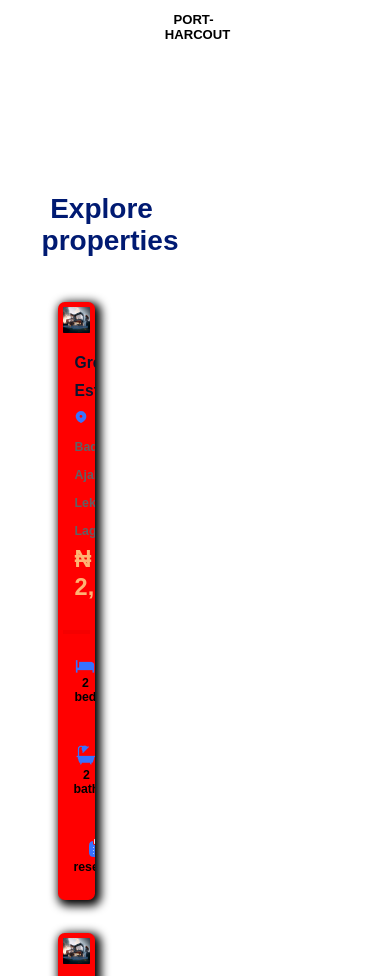
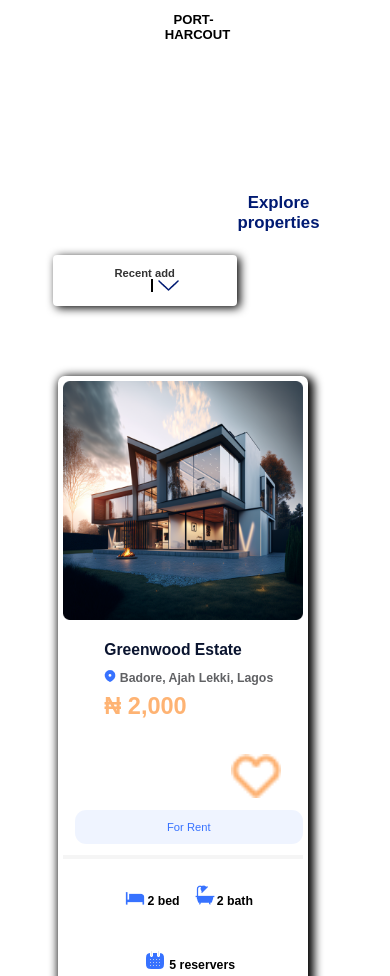
Before and after one commit to 01alex01/https---github.com-01alex01-kreebz, a website: page index.html in a window 390 px wide. Shown: the part 4062-5038 px from the top of the page. Drawn offline with Linux system fonts and the light colour scheme; files that its build step writes are made by us from their sources.

Commit message:
working on the responsive

```diff
--- a/sass/abstracts/_variable.scss
+++ b/sass/abstracts/_variable.scss
@@ -4,6 +4,7 @@ $color-primary:linear-gradient(270deg, #FFFAF5 -71.67%, rgba(255, 250, 245, 0) 1
 
 $color-primary-light: #3772FF;
 $color-primary-light-sub:#3772FF14;
+$color-primary-light-main:#05267360;
 ;
 
 $color-primary-dark-main: #ff7d0b;
--- a/sass/components/_explore.scss
+++ b/sass/components/_explore.scss
@@ -1,3 +1,5 @@
+
+
 .explore {
     height: 100%;
     text-align: center;
@@ -18,7 +20,10 @@
 
         &--1 {
             display: flex;
-
+            @include respond(tab-port){
+                display: inline-block;
+                text-align: center;
+            }
 
 
             &-a {
@@ -27,25 +32,40 @@
                 font-size: 2.5rem;
                 color: $color-tertiary-dark;
                 margin-right: 10px;
+                @include respond(tab-port){
+                    display: inline-block;
+                    margin-bottom: 2rem;
+                  font-size: 1.5rem;
+                    margin-left: 4rem;
+                }
             }
 
             &-b {
 
                 float: left;
                 border: 2px solid transparent;
-                box-shadow: 3px 2px 5px black;
+                box-shadow: 3px 2px 10px  black;
                 margin-left: 60rem;
                 font-size: 2.5rem;
                 color: $color-grey-dark-3;
                 font-weight: 700;
                 padding: 0px 0px;
                 margin-top: 60px;
+                border-radius: 4px;
 
-                @include respond (tab-port){
-                    display: none;
+                @include respond (tab-port) {
+                    margin:auto 3rem 2rem;
+                    font-size: 1rem;
+                    padding: 10px 30px;
+                    display: inline-block;
+
+
                 }
-                @include respond (phone){
-                    display: none;
+
+                @include respond (phone) {
+                    margin:auto 1rem 2rem;
+                    font-size: 1rem;
+                    padding: 10px 30px;
                 }
 
             }
@@ -55,6 +75,10 @@
                 cursor: pointer;
                 padding: 5px 10px;
                 border-left: 2px solid $color-black;
+                @include respond (tab-port) {
+                    padding: 1px 5px;
+                }
+
 
             }
         }
@@ -67,13 +91,6 @@
         margin-bottom: 1rem;
         flex-wrap: wrap;
 
-        @include respond (tab-port) {
-            display: flex;
-            flex-direction: column;
-
-        }
-
-
     }
 
     &__first--1 {
@@ -84,14 +101,6 @@
         margin-top: 3rem;
         overflow: hidden;
         border-radius: .6rem;
-
-
-
-        @include respond (tab-port) {
-            background-color: red;
-
-
-        }
 
 
 
@@ -113,6 +122,10 @@
             line-height: 2.5rem;
             margin-left: 1rem;
             margin-bottom: 3rem;
+
+            @include respond (tab-port){
+                display: inline-block;
+            }
 
             &-a {
                 color: $color-secondary-light;
@@ -141,10 +154,30 @@
             margin-left: 18rem;
             margin-bottom: 1rem;
 
+            @include respond (tab-port){
+                display: block;
+                margin-left: 1rem;
+                margin-top: -1rem;
+
+            }
+
             & img {
                 display: block;
                 margin-left: 3rem;
                 padding: 1rem;
+
+                @include respond (tab-port){
+                    margin-left: 5rem;
+                    padding: 1rem;
+                    width: 50px;
+
+                }
+                @include respond (phone){
+                    margin-left: 13rem;
+                    padding: 1rem;
+                    width: 50px;
+
+                }
             }
 
             & a {
@@ -153,8 +186,20 @@
                 padding: 5px 10px;
                 background-color: $color-primary-light-sub;
                 border-radius: 1rem;
+                color: $color-primary-light;
 
-                color: $color-primary-light;
+                &:hover{
+                    background-color: $color-primary-light-main;
+                }
+
+
+                @include respond (tab-port){
+                  padding: 1rem 2rem;
+
+                  @include respond (phonet){
+                    padding: 2rem 3rem;
+                  }
+                }
             }
         }
 
--- a/sass/layout/grid.scss
+++ b/sass/layout/grid.scss
@@ -54,6 +54,15 @@
     .col-1-of-4 {
         width: calc((100% - 3 * #{$gutter-horizontal}) / 4);
 
+       @include respond (tab-land) {
+        width: calc((100% - 2 * #{$gutter-horizontal}) / 2);
+
+
+       @include respond (phone) {
+        width: calc((100% - #{$gutter-horizontal}) );
+    }
+    }
+
     }
 
     .col-2-of-4 {
```
Also changed, not shown: css/style.css.
